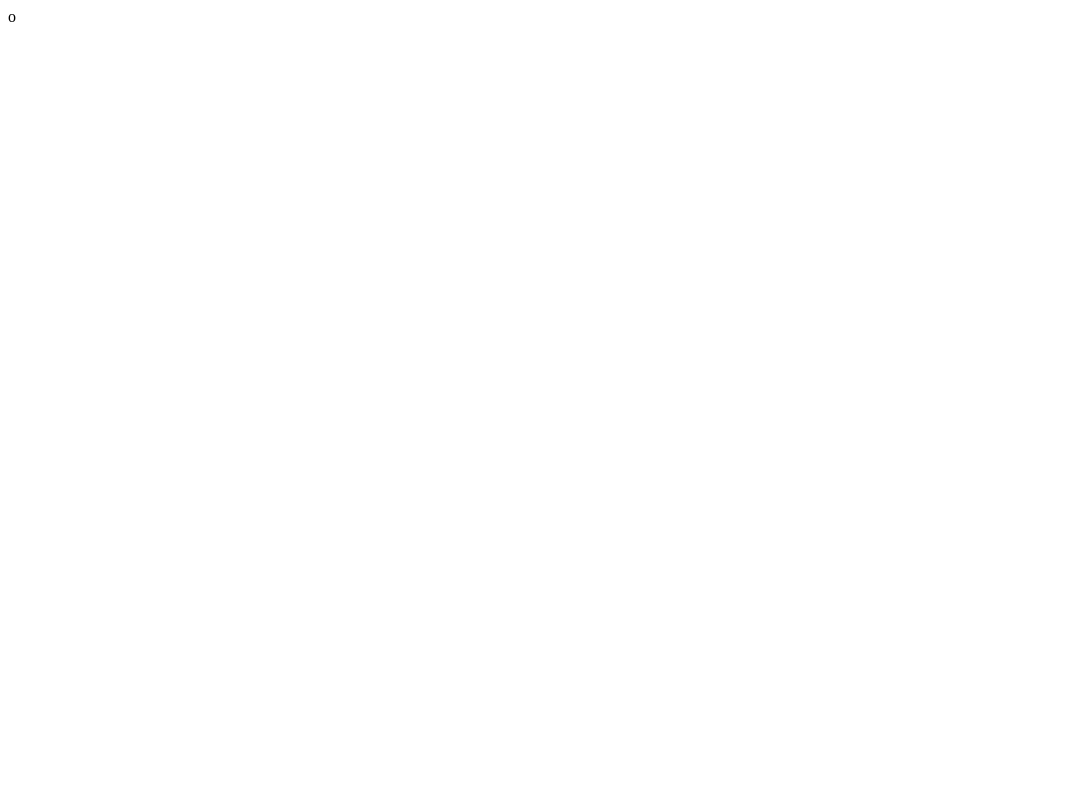
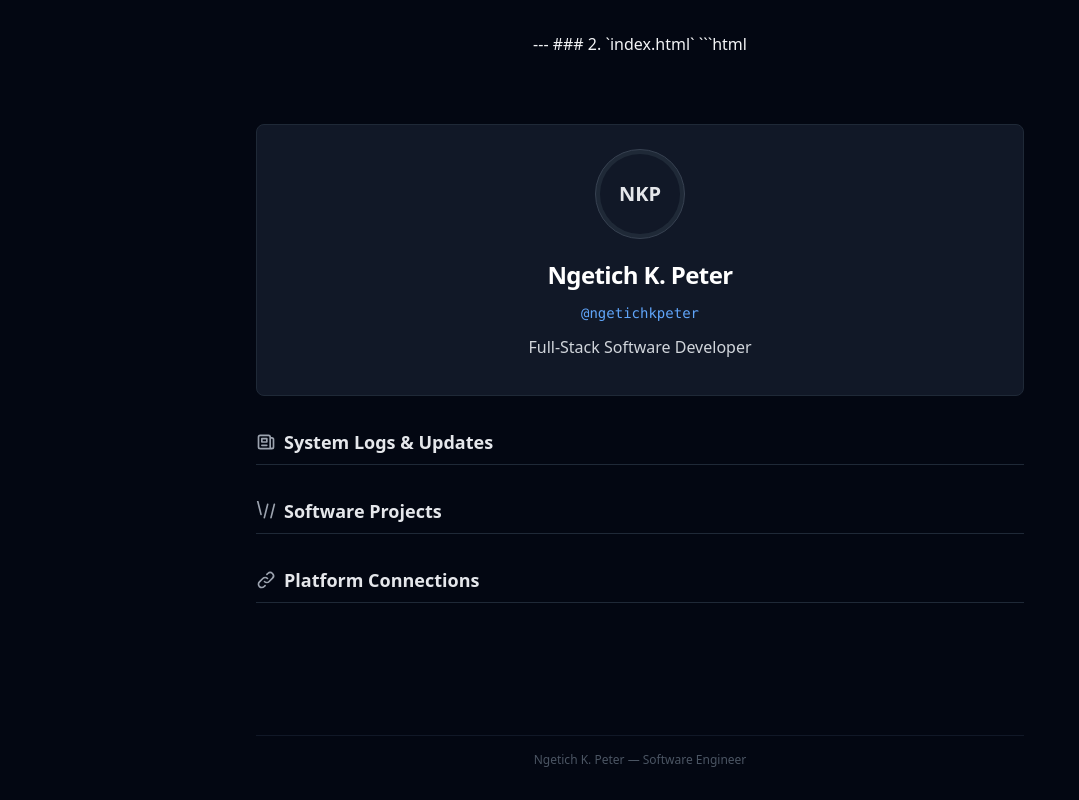
Before and after one commit to NgetichKPeter/portfolio, a plain HTML site: page index.html in a window 1280 px wide. Shown: the whole page, without its empty margins (0-1079 px from the left). Drawn offline with nearby package versions, Linux system fonts and the light colour scheme.

Commit message:
Update index.html

````diff
--- a/index.html
+++ b/index.html
@@ -1 +1,73 @@
-o
+
+---
+
+### 2. `index.html`
+
+```html
+<!DOCTYPE html>
+<html lang="en">
+<head>
+  <meta charset="UTF-8">
+  <meta name="viewport" content="width=device-width, initial-scale=1.0">
+  <title>Ngetich K. Peter | Software Developer</title>
+  <script src="https://cdn.tailwindcss.com"></script>
+</head>
+<body class="bg-gray-950 text-gray-100 min-h-screen font-sans flex flex-col items-center p-4 sm:p-8">
+
+  <main class="max-w-3xl w-full space-y-8 my-auto">
+
+    <!-- Profile Header -->
+    <section class="bg-gray-900 border border-gray-800 rounded-lg p-6 text-center space-y-3">
+      <div class="inline-block p-1 bg-gray-800 border border-gray-700 rounded-full mb-2">
+        <div class="w-20 h-20 bg-gray-900 rounded-full flex items-center justify-center text-xl font-bold text-gray-200">
+          NKP
+        </div>
+      </div>
+      <h1 id="user-name" class="text-2xl font-bold tracking-tight text-white">Ngetich K. Peter</h1>
+      <p id="user-handle" class="text-blue-400 font-mono text-sm">@ngetichkpeter</p>
+      <p id="user-title" class="text-base font-medium text-gray-300">Full-Stack Software Developer</p>
+      <p id="user-bio" class="text-gray-400 max-w-lg mx-auto text-sm leading-relaxed"></p>
+    </section>
+
+    <!-- Recent Updates / Logs -->
+    <section class="space-y-4">
+      <div class="flex items-center space-x-2 border-b border-gray-800 pb-2">
+        <svg class="w-5 h-5 text-gray-400" fill="none" stroke="currentColor" viewBox="0 0 24 24" xmlns="http://www.w3.org/2000/svg">
+          <path stroke-linecap="round" stroke-linejoin="round" stroke-width="2" d="M19 20H5a2 2 0 01-2-2V6a2 2 0 012-2h10a2 2 0 012 2v1m2 13a2 2 0 01-2-2V7m2 13a2 2 0 002-2V9a2 2 0 00-2-2h-2m-4-3H9M7 16h6M7 8h6v4H7V8z"></path>
+        </svg>
+        <h2 class="text-lg font-bold text-gray-200">System Logs & Updates</h2>
+      </div>
+      <div id="updates-container" class="space-y-3"></div>
+    </section>
+
+    <!-- Projects -->
+    <section class="space-y-4">
+      <div class="flex items-center space-x-2 border-b border-gray-800 pb-2">
+        <svg class="w-5 h-5 text-gray-400" fill="none" stroke="currentColor" viewBox="0 0 24 24" xmlns="http://www.w3.org/2000/svg">
+          <path stroke-linecap="round" stroke-linejoin="round" stroke-width="2" d="M10 20l4-16m4 16l4-16M6 16l-4-16"></path>
+        </svg>
+        <h2 class="text-lg font-bold text-gray-200">Software Projects</h2>
+      </div>
+      <div id="projects-container" class="space-y-4"></div>
+    </section>
+
+    <!-- Social Connections -->
+    <section class="space-y-4">
+      <div class="flex items-center space-x-2 border-b border-gray-800 pb-2">
+        <svg class="w-5 h-5 text-gray-400" fill="none" stroke="currentColor" viewBox="0 0 24 24" xmlns="http://www.w3.org/2000/svg">
+          <path stroke-linecap="round" stroke-linejoin="round" stroke-width="2" d="M13.828 10.172a4 4 0 00-5.656 0l-4 4a4 4 0 105.656 5.656l1.102-1.101m-.758-4.899a4 4 0 005.656 0l4-4a4 4 0 00-5.656-5.656l-1.1 1.1"></path>
+        </svg>
+        <h2 class="text-lg font-bold text-gray-200">Platform Connections</h2>
+      </div>
+      <div id="socials-container" class="grid grid-cols-1 sm:grid-cols-2 gap-3"></div>
+    </section>
+
+  </main>
+
+  <footer class="mt-12 text-gray-600 text-xs text-center border-t border-gray-900 pt-4 w-full max-w-3xl">
+    Ngetich K. Peter &mdash; Software Engineer
+  </footer>
+
+  <script src="./js/app.js"></script>
+</body>
+</html>
````
